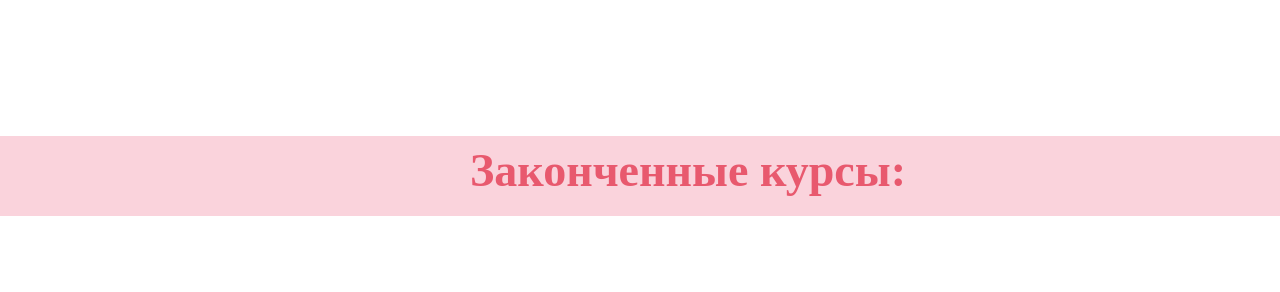
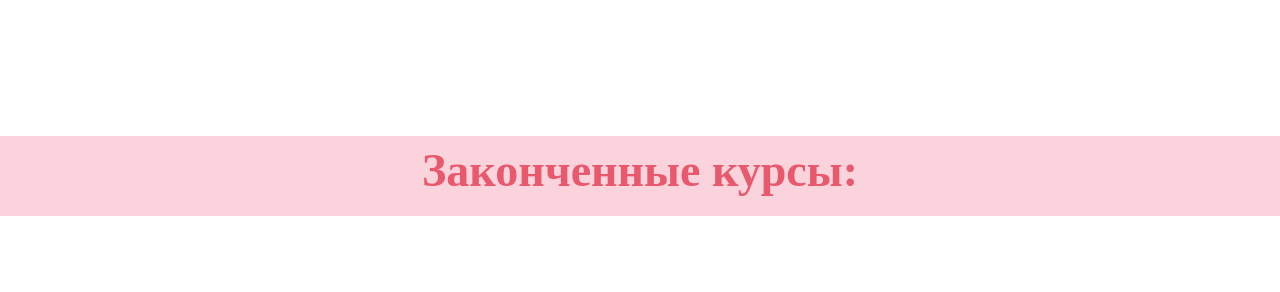
Before and after one commit to knstsva/knstsva.github.io, a plain HTML site: page sert.html in a window 1280 px wide. Shown: the part 920-1212 px from the top of the page. Drawn offline with nearby package versions, Linux system fonts and the light colour scheme.

Commit message:
Update sert.css

```diff
--- a/css/sert.css
+++ b/css/sert.css
@@ -112,7 +112,7 @@ body {
 }
 .left-title {
     color: #e8596e;
-    margin-left: 470px;
+    text-align: center;
     font-family: 'One Sans';
     font-size: 46px;
     font-weight: 600;
```
